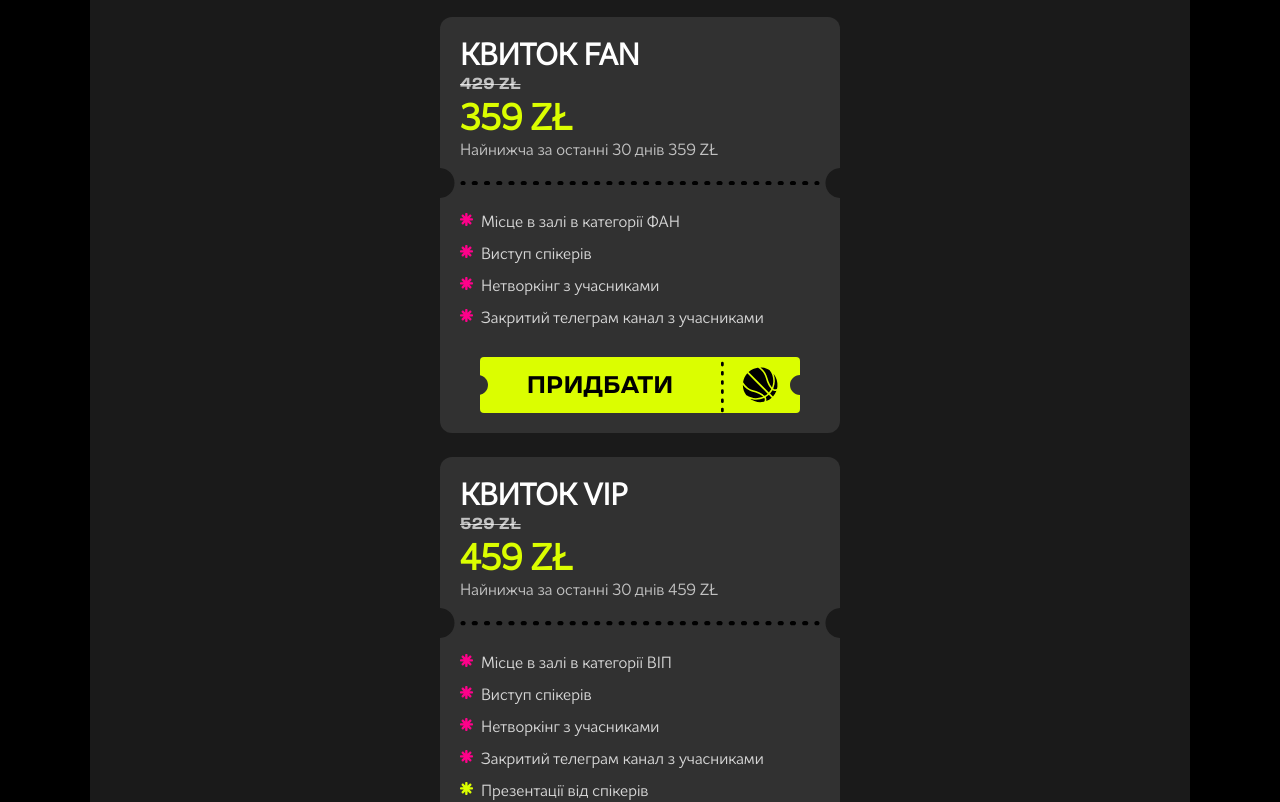
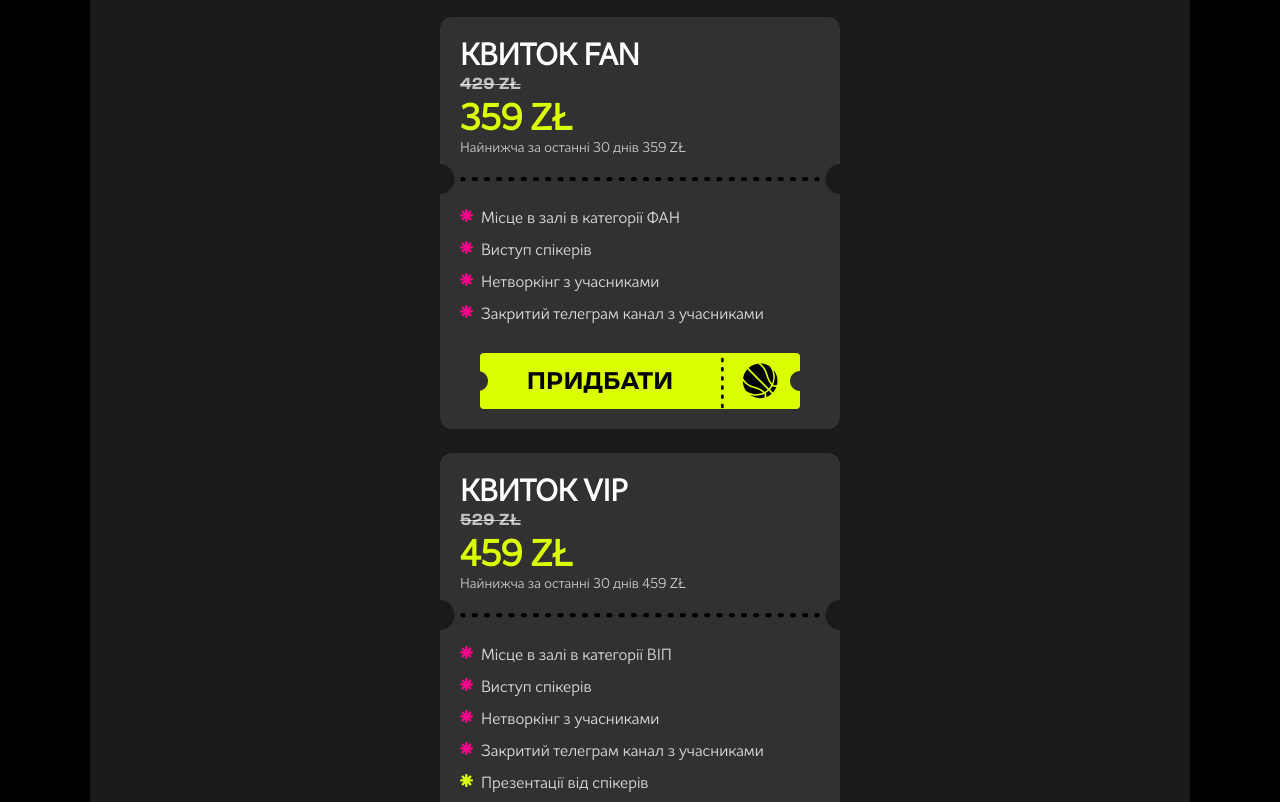
Before and after one commit to serhiihaniuk/nailmoment_next, a Next.js app: page / in a window 1280 px wide. Shown: the part 5000-5802 px from the top of the page. Built offline with nearby package versions, Linux system fonts and the light colour scheme.

Commit message:
adjust price text size

```diff
--- a/src/shared/ui/ticket-card.tsx
+++ b/src/shared/ui/ticket-card.tsx
@@ -29,7 +29,7 @@ export const TicketCard = ({
       <h3 className="text-accent-green text-3xl font-bold lg:text-4xl">
         {price} ZŁ
       </h3>
-      <div>Найнижча за останні 30 днів {price} ZŁ</div>
+      <div className="text-sm">Найнижча за останні 30 днів {price} ZŁ</div>
       <div className="relative mt-5 mb-6">
         <svg
           className="w-full h-full"
```
